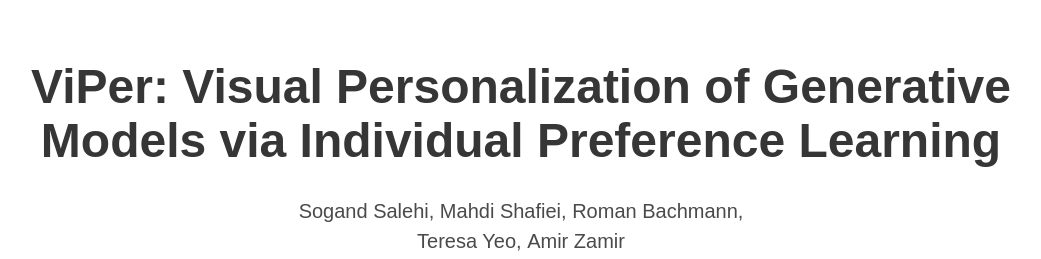
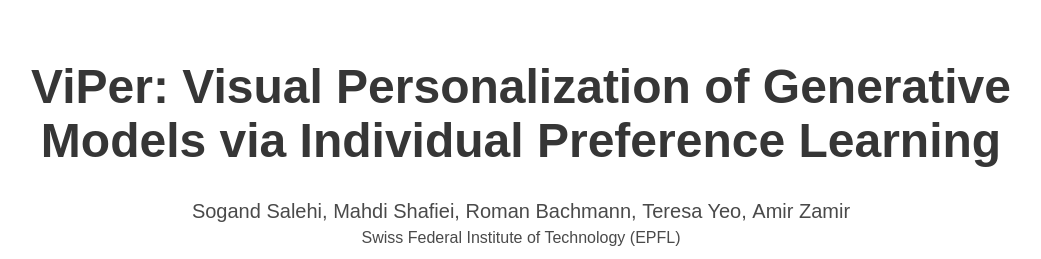
Before and after one commit to sogandstorme/website, a plain HTML site: page index.html in a window 1280 px wide. Shown: the top 259 px of the page, without its empty margins (119-1160 px from the left). Drawn offline with nearby package versions, Linux system fonts and the light colour scheme; some icons are missing; a web font is replaced by a local one.

Commit message:
Update index.html

```diff
--- a/index.html
+++ b/index.html
@@ -55,7 +55,7 @@
           <div class="is-size-5 publication-authors">
             <span class="author-block">Sogand Salehi,</span>
             <span class="author-block">Mahdi Shafiei,</span>
-            <span class="author-block">Roman Bachmann,</span><br>
+            <span class="author-block">Roman Bachmann,</span>
             <span class="author-block">Teresa Yeo,</span>
             <span class="author-block">Amir Zamir</span>
           </div>
```
